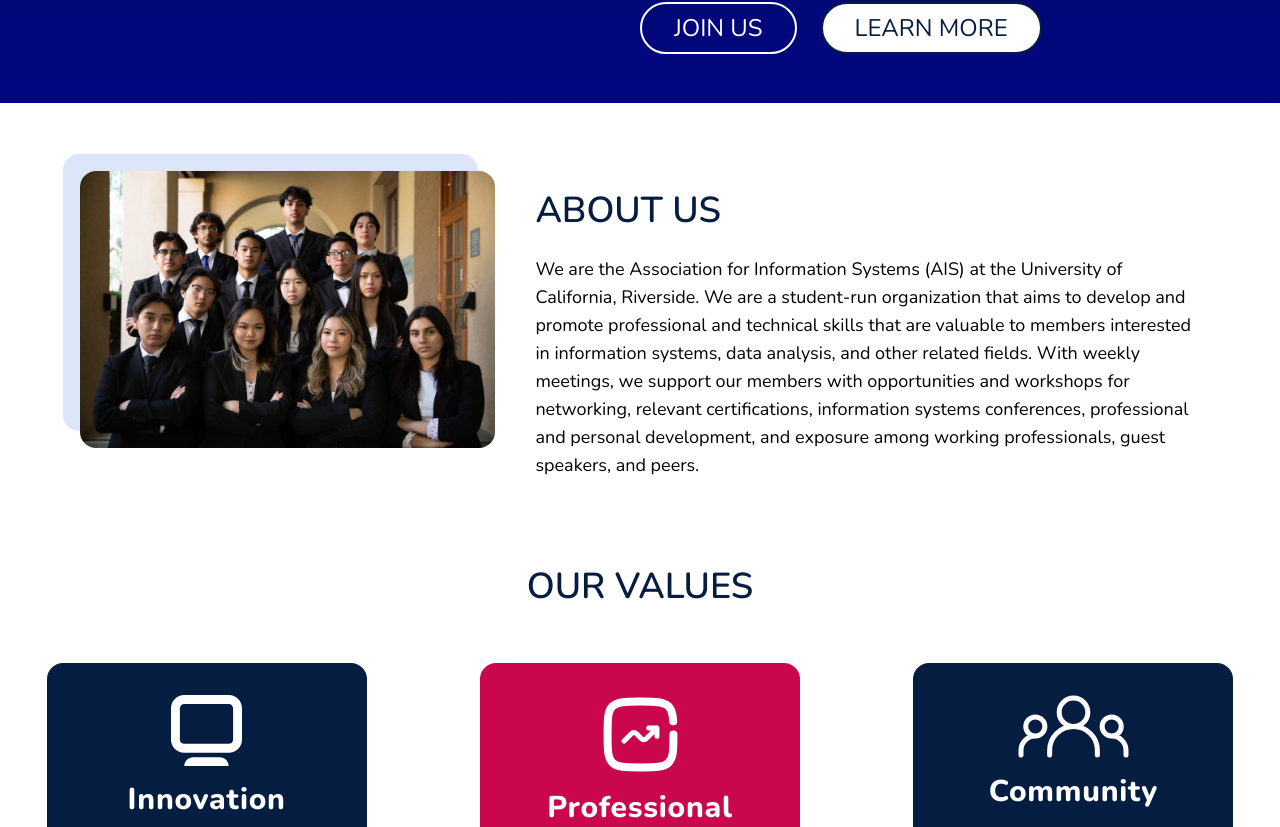
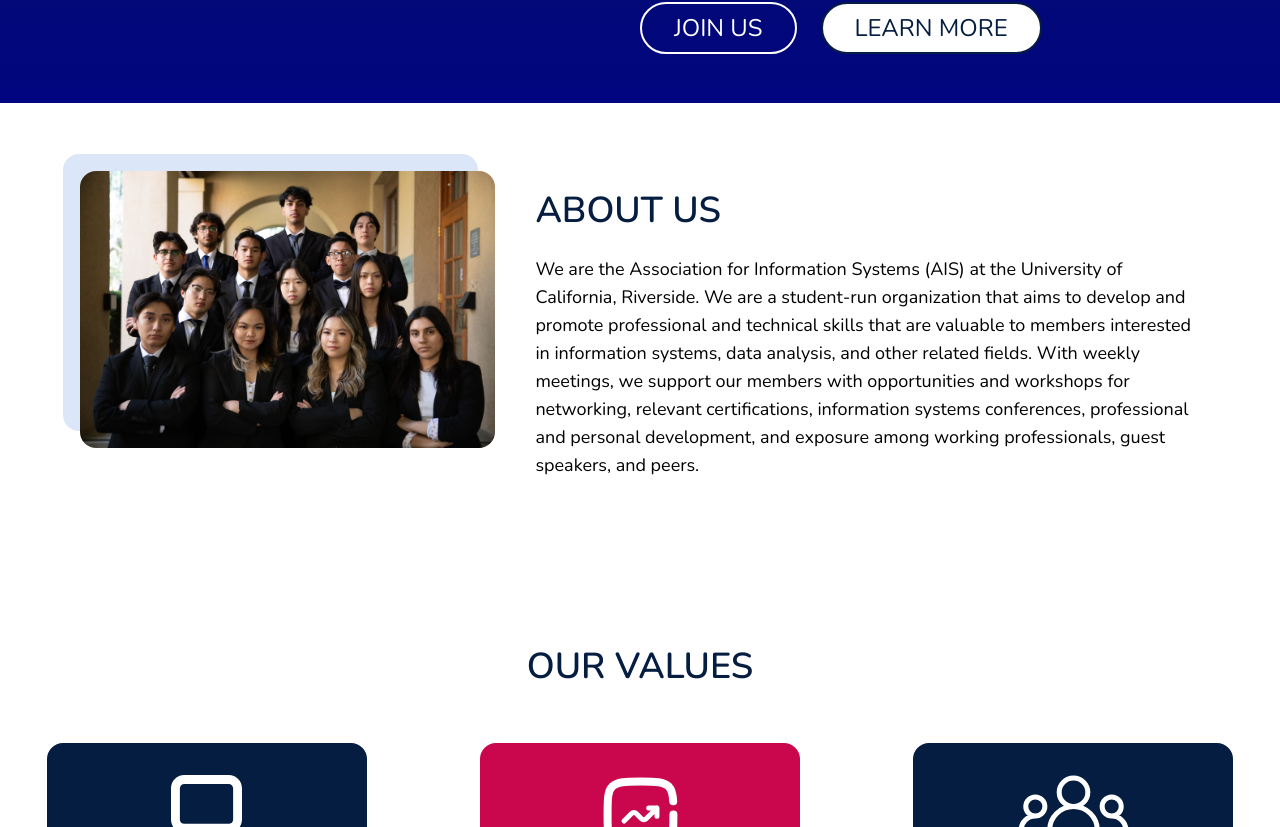
Before and after one commit to acm-ucr/ais-website, a Next.js app: page / in a window 1280 px wide. Shown: the part 697-1524 px from the top of the page. Built offline with nearby package versions, Linux system fonts and the light colour scheme; no server answers.

Commit message:
Fix about clipping on landing

```diff
--- a/src/components/about/About.jsx
+++ b/src/components/about/About.jsx
@@ -11,7 +11,7 @@
       initial="hidden"
       whileInView="visible"
       viewport={{ once: true, amount: 0.2 }}
-      className="flex flex-col lg:flex-row mx-0 sm:mx-10 py-12 sm:px-10 gap-10 md:gap-10 justify-center font-nunito items-center lg:items-start"
+      className="flex flex-col lg:flex-row mx-0 sm:mx-10 py-12 sm:px-10 gap-10 md:gap-10 justify-center font-nunito items-center lg:items-start xl:pb-32"
     >
       <div className="w-9/12 lg:w-2/3 xl:w-5/12 ml-4 sm:ml-0 relative h-52 md:h-96 lg:h-0 lg:my-20 xl:my-0">
         <Carousel
```
